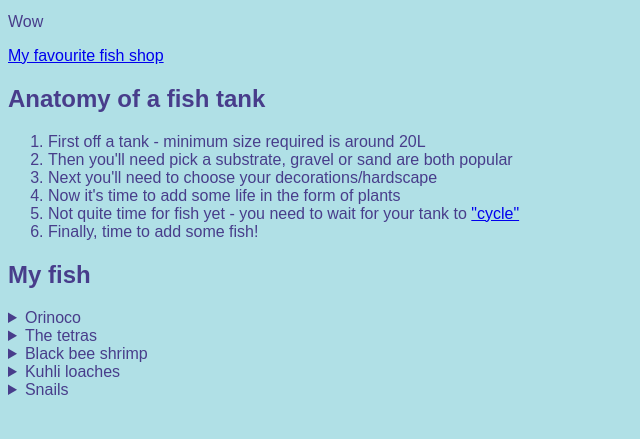
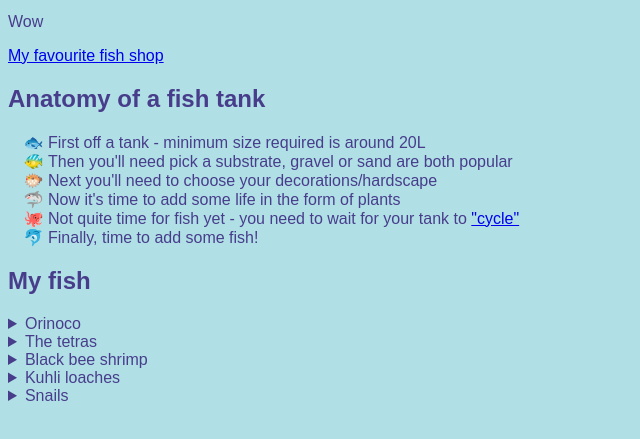
Before and after one commit to OliviaKRose/fishbowl, a plain HTML site: page index.html in a window 1280 px wide. Shown: the part 101-540 px from the top of the page, without its empty margins (0-640 px from the left). Drawn offline with Linux system fonts and the light colour scheme.

Commit message:
Some more content

```diff
--- a/styles.css
+++ b/styles.css
@@ -4,7 +4,7 @@ body {
     color: darkslateblue;
 }
 
-list {
+ol {
     list-style-type: fish;
     color: darkslateblue;
 }
```
